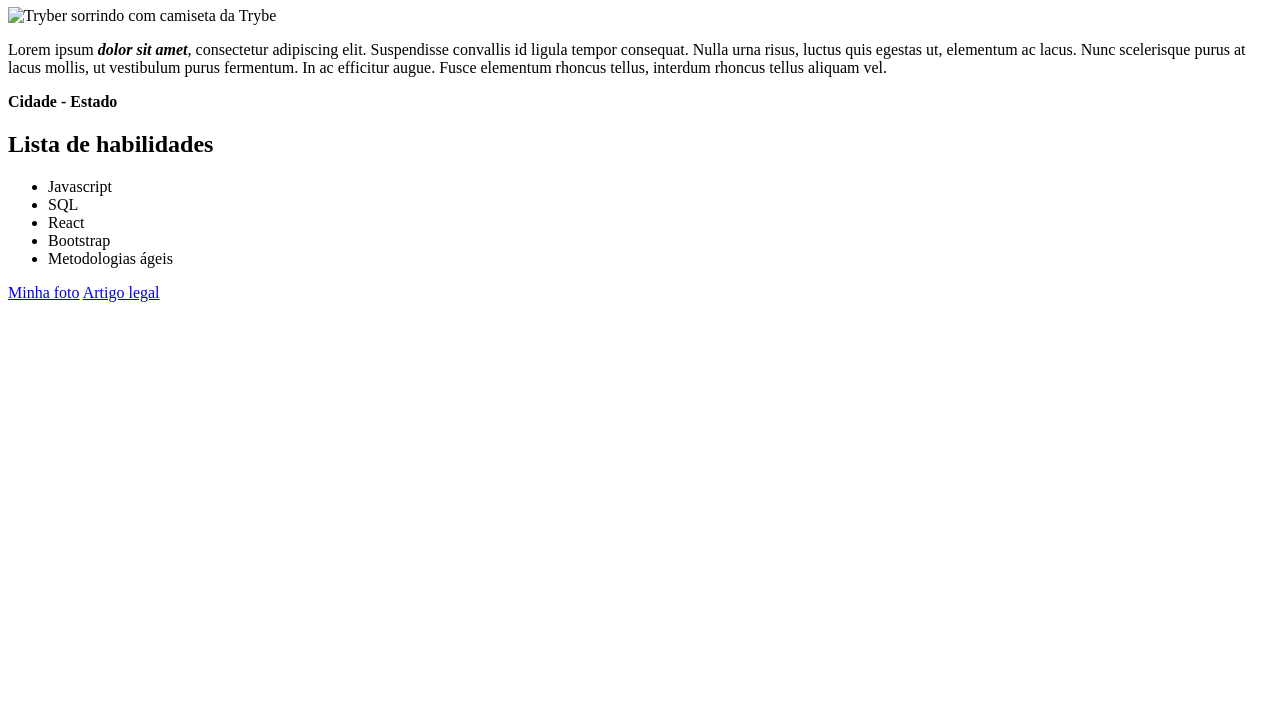
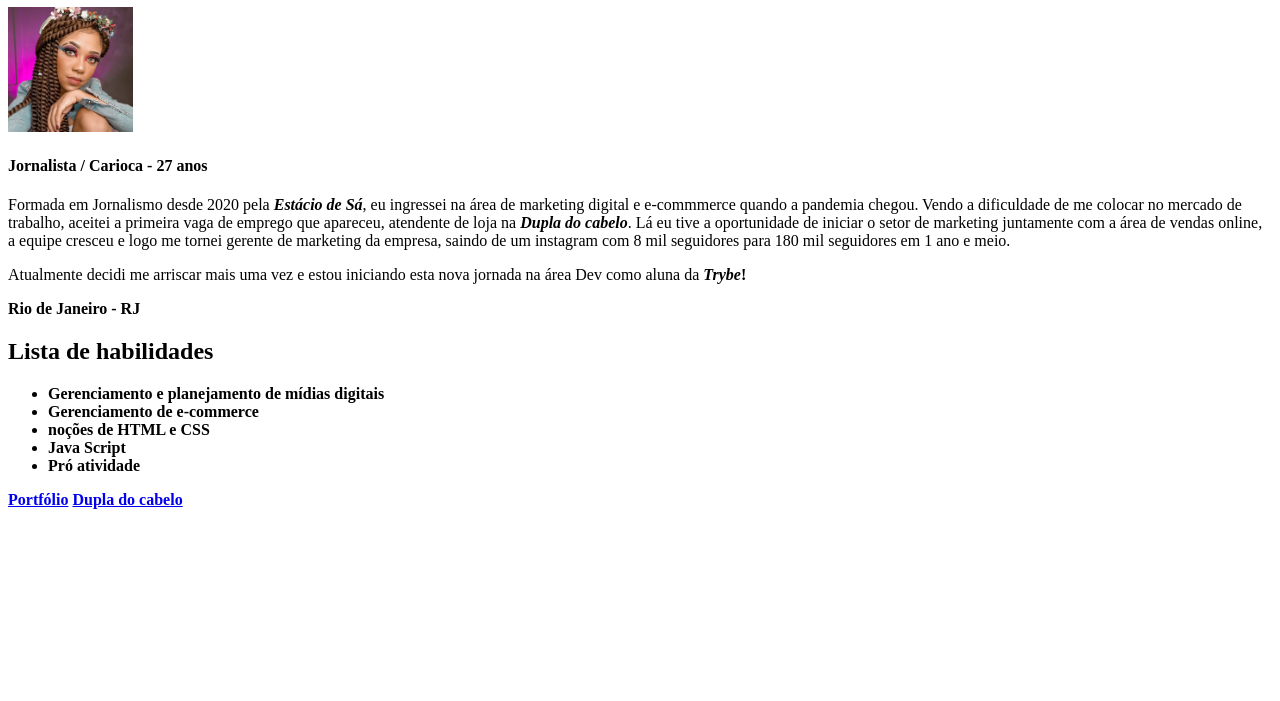
Before and after one commit to MaiaraMorit/maiaramorit.github.io, a plain HTML site: page index.html in a window 1280 px wide. Shown: the part 99-800 px from the top of the page. Drawn offline with Linux system fonts and the light colour scheme.

Commit message:
inicial - Construindo meu primeiro Portfólio Web!

```diff
--- a/index.html
+++ b/index.html
@@ -1,4 +1,3 @@
-hello world
 <!DOCTYPE html>
 <html lang="pt-br">
 <head>
@@ -10,19 +9,22 @@ hello world
 <body>
   <a href="#sobre-mim">Sobre mim</a>
   <a href="#pagina">Página que eu gosto</a>
-  <h1 class="meuNome">Tryber</h1>
-  <img src="sua-foto.jpeg" alt="Tryber sorrindo com camiseta da Trybe" id="foto">
-  <p class="descricao">Lorem ipsum <strong><em>dolor sit amet</em></strong>, consectetur adipiscing elit. Suspendisse convallis id ligula tempor consequat. Nulla urna risus, luctus quis egestas ut, elementum ac lacus. Nunc scelerisque purus at lacus mollis, ut vestibulum purus fermentum. In ac efficitur augue. Fusce elementum rhoncus tellus, interdum rhoncus tellus aliquam vel.</p>
-  <p class="resido"><strong>Cidade - Estado</strong></p>
+  <h1 class="meuNome">Maiara Morit</h1>
+  <img src="imagens/1.jpg" width="125px" alt="Uma foto atual minha" id="foto">
+  <h4>Jornalista / Carioca - 27 anos</h4>
+  <p class="descricao">Formada em Jornalismo desde 2020 pela <strong><em>Estácio de Sá</em></strong>, eu ingressei na área de marketing digital e e-commmerce quando a pandemia chegou. Vendo a dificuldade de me colocar no mercado de trabalho, aceitei a primeira vaga de emprego que apareceu, atendente de loja na <strong><em>Dupla do cabelo</em></strong>. Lá eu tive a oportunidade de iniciar o setor de marketing juntamente com a área de vendas online, a equipe cresceu e logo me tornei gerente de marketing da empresa, saindo de um instagram com 8 mil seguidores para 180 mil seguidores em 1 ano e meio. <p>
+    Atualmente decidi me arriscar mais uma vez e estou iniciando esta nova jornada na área Dev como aluna da <strong><em>Trybe</em>!
+  </p>
+  <p class="resido"><strong>Rio de Janeiro - RJ</strong></p>
   <h2>Lista de habilidades</h2>
   <ul>
-    <li class="javascript">Javascript</li>
-    <li class="sql">SQL</li>
-    <li class="react">React</li>
-    <li class="bootstrap">Bootstrap</li>
-    <li class="metoAgil">Metodologias ágeis</li>
+    <li class="mkt">Gerenciamento e planejamento de mídias digitais</li>
+    <li class="e-commerce">Gerenciamento de e-commerce</li>
+    <li class="html E CSS">noções de HTML e CSS</li>
+    <li class="JS">Java Script</li>
+    <li class="pro atividade">Pró atividade</li>
   </ul>
-  <a href="#minha-foto">Minha foto</a>
-  <a href="https://blog.betrybe.com/carreira/frontend/" target="_blank">Artigo legal</a>
+  <a href="https://media-exp1.licdn.com/dms/image/C4D03AQE6xzB3tzYC9A/profile-displayphoto-shrink_800_800/0/1570300120753?e=1674086400&v=beta&t=aKccbqg38eN1fha008_6s6V7ds9sJGVbVhC0B4szcZw">Portfólio</a>
+  <a href="https://www.instagram.com/dupladocabelo/" target="_blank">Dupla do cabelo</a>
 </body>
 </html>
```
